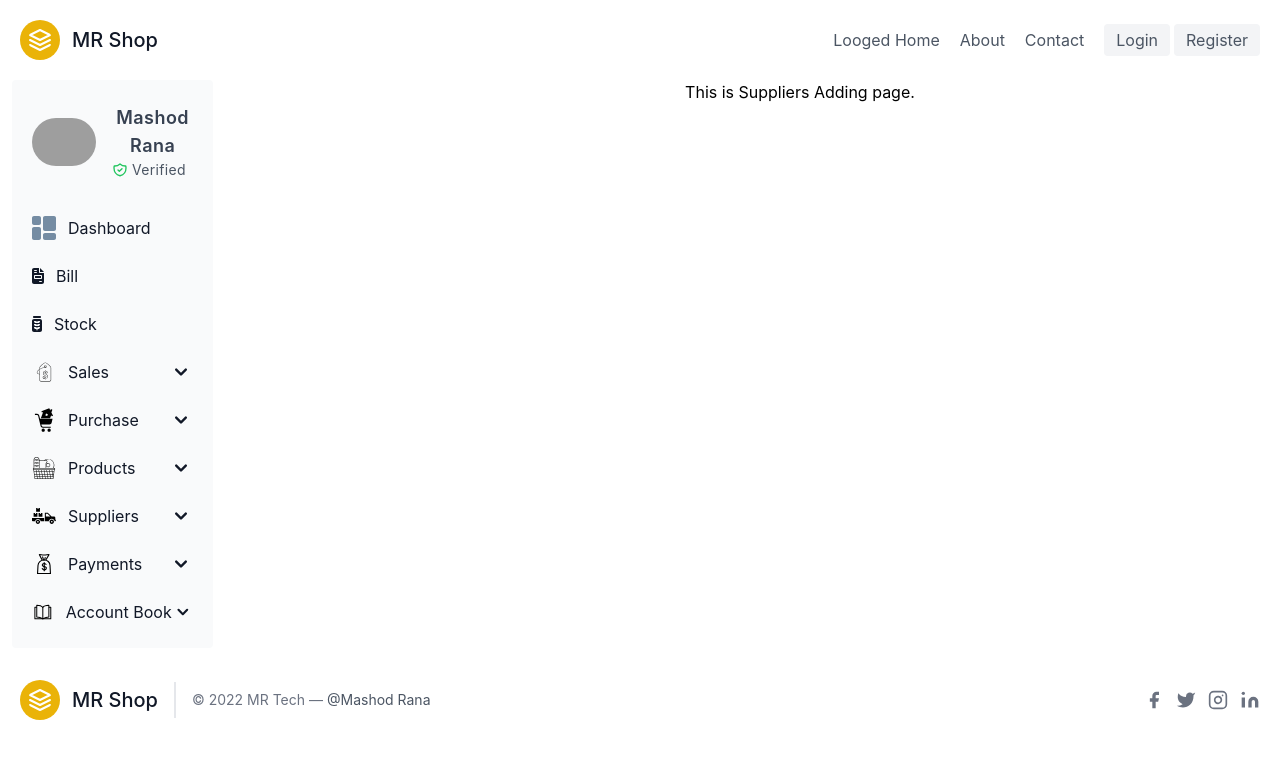
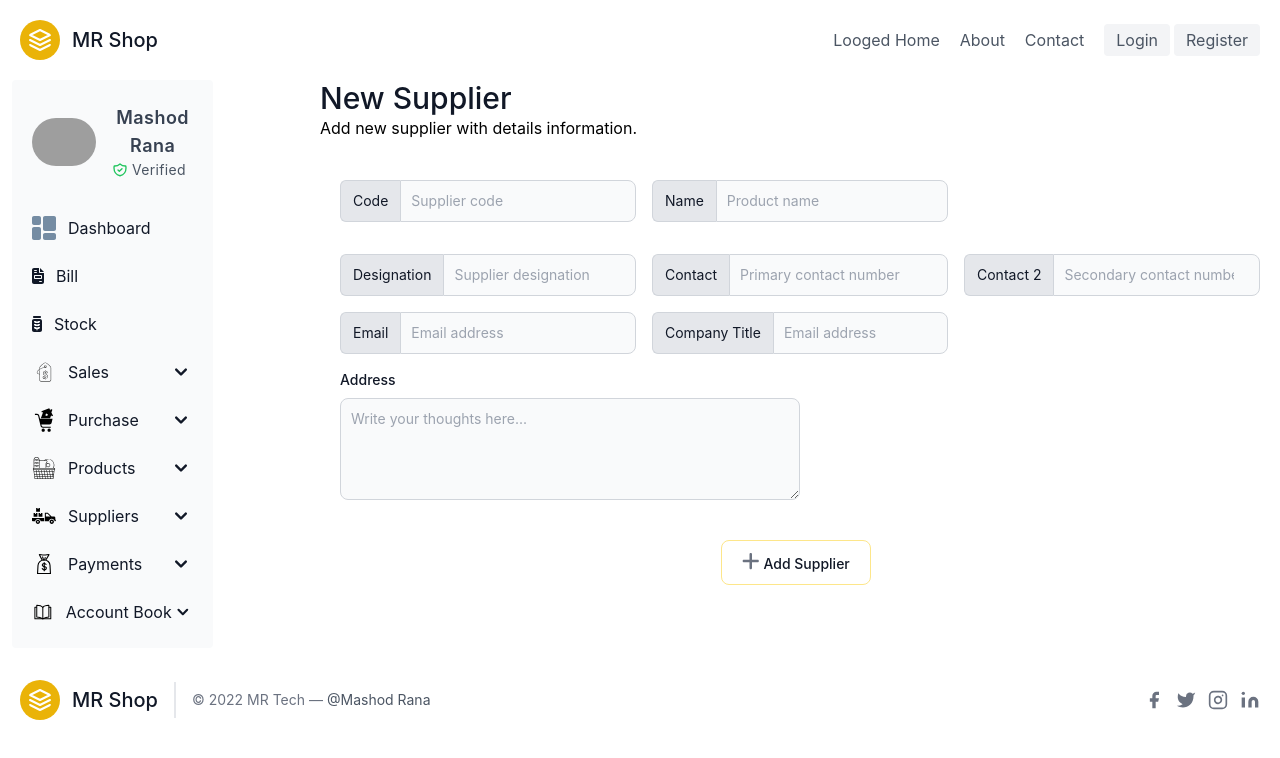
Before and after one commit to samueltefera/potential-inventory, a React (Create React App) app in the folder client/: page /dashboard/add-suppliers in a window 1280 px wide. Shown: the top 758 px of the page. Built offline with nearby package versions, Linux system fonts and the light colour scheme; grey boxes are pictures that could not be loaded.

Commit message:
add  supplier component design done

```diff
--- a/client/src/Components/Suppliers/AddSuppliers.jsx
+++ b/client/src/Components/Suppliers/AddSuppliers.jsx
@@ -1,9 +1,131 @@
-const AddSuppliers = ()=>{
-    return (
-        <>
-        This is Suppliers Adding page.
-        </>
-    );
+import { faPlus } from "@fortawesome/free-solid-svg-icons";
+import { FontAwesomeIcon } from "@fortawesome/react-fontawesome";
+
+const AddSuppliers = () => {
+  return (
+    <>
+      <h1 className="text-start sm:text-3xl text-xl font-medium title-font text-gray-900">
+        New Supplier
+      </h1>
+      <p className="text-md text-start">
+        Add new supplier with details information.
+      </p>
+      <div class="container px-5 py-6 mx-auto">
+        {/* product selection */}
+        <div className="grid md:grid-cols-2 lg:grid-cols-3 gap-4 py-4">
+          <div className="flex">
+            <span class="inline-flex items-center px-3 text-sm text-gray-900 bg-gray-200 border border-r-0 border-gray-300 rounded-l-md dark:bg-gray-600 dark:text-gray-400 dark:border-gray-600">
+              Code
+            </span>
+            <input
+              type="text"
+              id="website-admin"
+              class="rounded-none rounded-r-lg bg-gray-50 border text-gray-900 focus:ring-blue-500 focus:border-blue-500 block flex-1 min-w-0 w-full text-sm border-gray-300 p-2.5  dark:bg-gray-700 dark:border-gray-600 dark:placeholder-gray-400 dark:text-white dark:focus:ring-blue-500 dark:focus:border-blue-500"
+              placeholder="Supplier code"
+            />
+          </div>
+          <div className="flex">
+            <span class="inline-flex items-center px-3 text-sm text-gray-900 bg-gray-200 border border-r-0 border-gray-300 rounded-l-md dark:bg-gray-600 dark:text-gray-400 dark:border-gray-600">
+              Name
+            </span>
+            <input
+              type="text"
+              id="website-admin"
+              class="rounded-none rounded-r-lg bg-gray-50 border text-gray-900 focus:ring-blue-500 focus:border-blue-500 block flex-1 min-w-0 w-full text-sm border-gray-300 p-2.5  dark:bg-gray-700 dark:border-gray-600 dark:placeholder-gray-400 dark:text-white dark:focus:ring-blue-500 dark:focus:border-blue-500"
+              placeholder="Product name"
+            />
+          </div>
+
+        </div>
+        <div class="grid grid-cols-1 md:grid-cols-3 gap-4 py-4">
+        <div className="flex">
+            <span class="inline-flex items-center px-3 text-sm text-gray-900 bg-gray-200 border border-r-0 border-gray-300 rounded-l-md dark:bg-gray-600 dark:text-gray-400 dark:border-gray-600">
+              Designation
+            </span>
+            <input
+              type="text"
+              id="website-admin"
+              class="rounded-none rounded-r-lg bg-gray-50 border text-gray-900 focus:ring-blue-500 focus:border-blue-500 block flex-1 min-w-0 w-full text-sm border-gray-300 p-2.5  dark:bg-gray-700 dark:border-gray-600 dark:placeholder-gray-400 dark:text-white dark:focus:ring-blue-500 dark:focus:border-blue-500"
+              placeholder="Supplier designation"
+            />
+          </div>
+
+          <div className="flex">
+            <span class="inline-flex items-center px-3 text-sm text-gray-900 bg-gray-200 border border-r-0 border-gray-300 rounded-l-md dark:bg-gray-600 dark:text-gray-400 dark:border-gray-600">
+              Contact
+            </span>
+            <input
+              type="number"
+              id="website-admin"
+              class="rounded-none rounded-r-lg bg-gray-50 border text-gray-900 focus:ring-blue-500 focus:border-blue-500 block flex-1 min-w-0 w-full text-sm border-gray-300 p-2.5  dark:bg-gray-700 dark:border-gray-600 dark:placeholder-gray-400 dark:text-white dark:focus:ring-blue-500 dark:focus:border-blue-500"
+              placeholder="Primary contact number"
+            />
+          </div>
+          <div className="flex">
+            <span class="inline-flex items-center px-3 text-sm text-gray-900 bg-gray-200 border border-r-0 border-gray-300 rounded-l-md dark:bg-gray-600 dark:text-gray-400 dark:border-gray-600">
+              Contact 2
+            </span>
+            <input
+              type="number"
+              id="website-admin"
+              class="rounded-none rounded-r-lg bg-gray-50 border text-gray-900 focus:ring-blue-500 focus:border-blue-500 block flex-1 min-w-0 w-full text-sm border-gray-300 p-2.5  dark:bg-gray-700 dark:border-gray-600 dark:placeholder-gray-400 dark:text-white dark:focus:ring-blue-500 dark:focus:border-blue-500"
+              placeholder="Secondary contact number"
+            />
+          </div>
+          <div className="flex">
+            <span class="inline-flex items-center px-3 text-sm text-gray-900 bg-gray-200 border border-r-0 border-gray-300 rounded-l-md dark:bg-gray-600 dark:text-gray-400 dark:border-gray-600">
+              Email
+            </span>
+            <input
+              type="email"
+              id="website-admin"
+              class="rounded-none rounded-r-lg bg-gray-50 border text-gray-900 focus:ring-blue-500 focus:border-blue-500 block flex-1 min-w-0 w-full text-sm border-gray-300 p-2.5  dark:bg-gray-700 dark:border-gray-600 dark:placeholder-gray-400 dark:text-white dark:focus:ring-blue-500 dark:focus:border-blue-500"
+              placeholder="Email address"
+            />
+          </div>
+          <div className="flex">
+            <span class="inline-flex items-center px-3 text-sm text-gray-900 bg-gray-200 border border-r-0 border-gray-300 rounded-l-md dark:bg-gray-600 dark:text-gray-400 dark:border-gray-600">
+              Company Title
+            </span>
+            <input
+              type="text"
+              id="website-admin"
+              class="rounded-none rounded-r-lg bg-gray-50 border text-gray-900 focus:ring-blue-500 focus:border-blue-500 block flex-1 min-w-0 w-full text-sm border-gray-300 p-2.5  dark:bg-gray-700 dark:border-gray-600 dark:placeholder-gray-400 dark:text-white dark:focus:ring-blue-500 dark:focus:border-blue-500"
+              placeholder="Email address"
+            />
+          </div>
+
+        </div>
+        <div >
+            <label
+              for="message"
+              class="block mb-2 text-sm font-medium text-gray-900 dark:text-white text-start"
+            >
+              Address
+            </label>
+            <textarea
+              id="message"
+              rows="4"
+              class="block p-2.5 md:w-1/2 w-full text-sm text-gray-900 bg-gray-50 rounded-lg border border-gray-300 focus:ring-blue-500 focus:border-blue-500 dark:bg-gray-700 dark:border-gray-600 dark:placeholder-gray-400 dark:text-white dark:focus:ring-blue-500 dark:focus:border-blue-500"
+              placeholder="Write your thoughts here..."
+            ></textarea>
+          </div>
+      </div>
+
+      <div className="py-4 flex justify-center items-center">
+        <button
+          type="button"
+          class="py-2.5 px-5 mr-2 mb-2 text-sm font-medium text-gray-900 focus:outline-none bg-white rounded-lg border border-amber-200 hover:bg-amber-200 focus:z-10 focus:ring-4 focus:ring-gray-200 dark:focus:ring-gray-700 dark:bg-gray-800 dark:text-gray-400 dark:border-gray-600 dark:hover:text-white dark:hover:bg-gray-700"
+        >
+          <FontAwesomeIcon
+            className="text-xl text-gray-500 hover:cursor-pointer"
+            icon={faPlus}
+          />{" "}
+          Add Supplier
+        </button>
+      </div>
+    </>
+  );
 };
 
 export default AddSuppliers;
```
